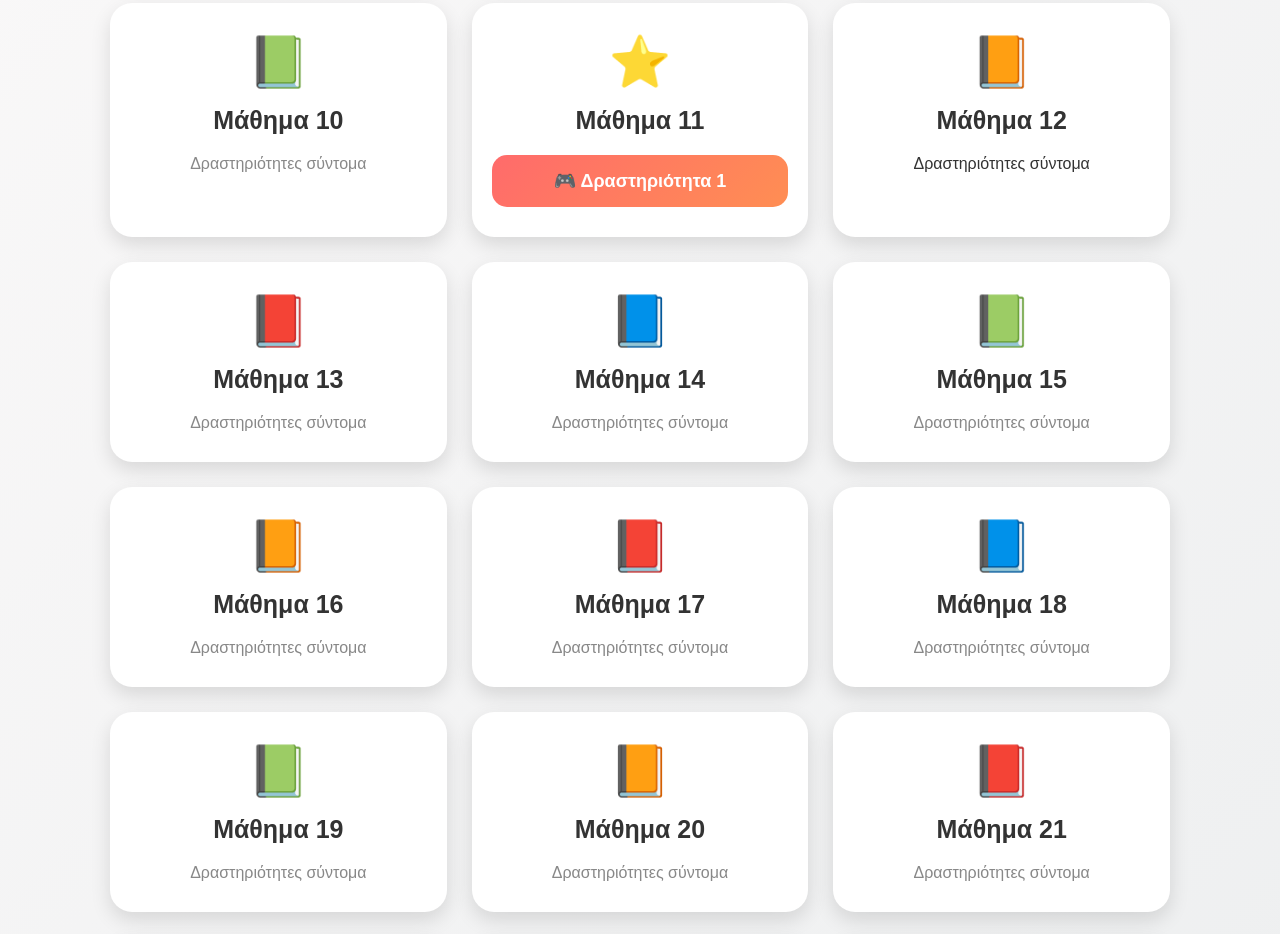
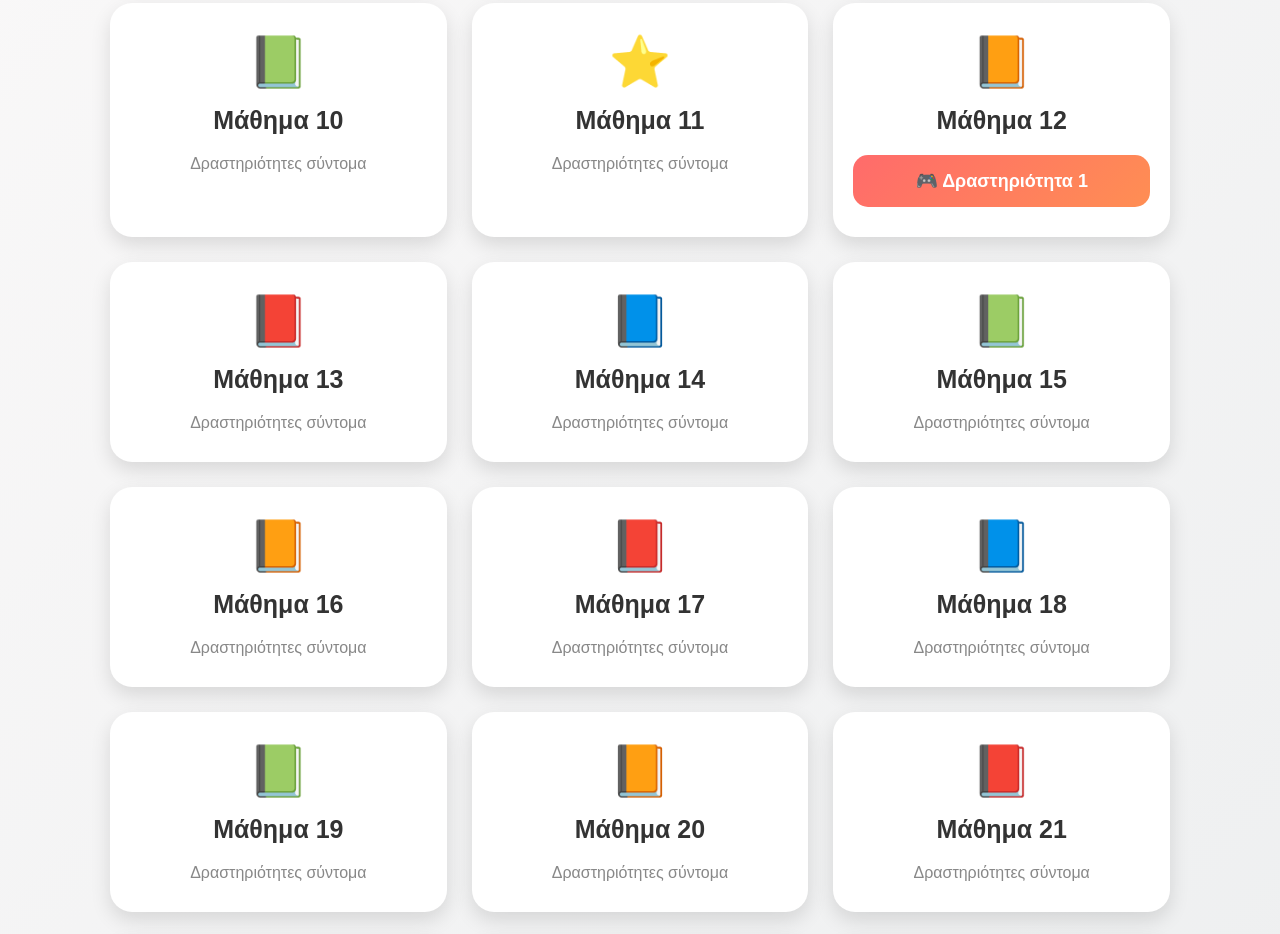
Before and after one commit to karadespina1/D-dimotikou, a plain HTML site: page index.html in a window 1280 px wide. Shown: the part 971-1905 px from the top of the page. Drawn offline with Linux system fonts and the light colour scheme.

Commit message:
Update index.html

```diff
--- a/index.html
+++ b/index.html
@@ -347,15 +347,8 @@
                 Μάθημα 11
                 </h2>
 
-    <div class="activities">
-
-        <a
-            class="activity activity1"
-            href="mathima12_drastiriotites.html"
-        >
-            🎮 Δραστηριότητα 1
-        </a>
-
+                <div class="coming">
+                    Δραστηριότητες σύντομα
                 </div>
 
             </div>
@@ -373,7 +366,14 @@
     </h2>
 
     <div class="activities">
-                    Δραστηριότητες σύντομα
+
+        <a
+            class="activity activity1"
+            href="mathima12_drastiriotites.html"
+        >
+            🎮 Δραστηριότητα 1
+        </a>
+
     </div>
 
 </div>
```
Lines whose indentation alone changed are shown as unchanged.
